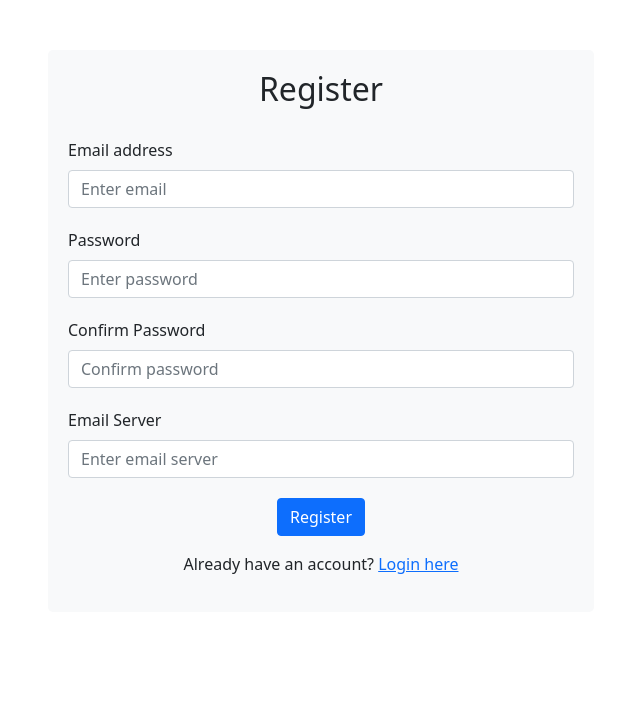
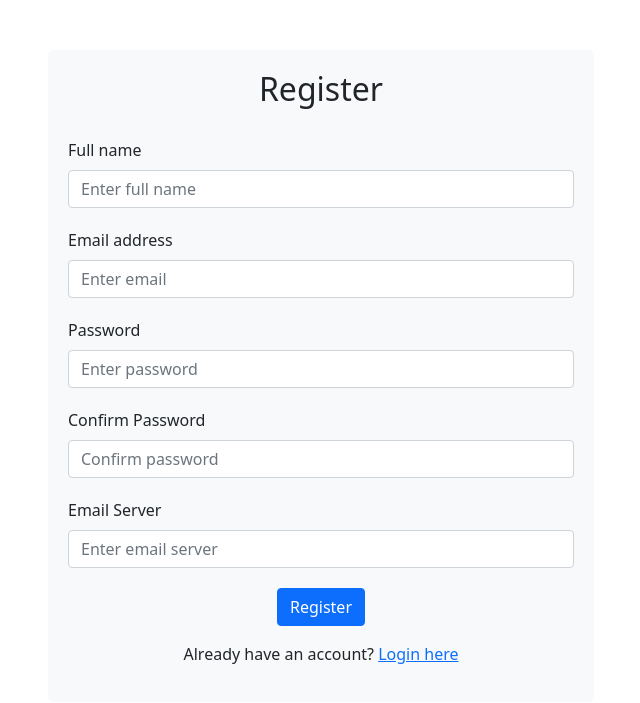
Before and after one commit to edafeoke/epost, a Flask app: page /register in a window 1280 px wide. Shown: the top 703 px of the page, without its empty margins (319-959 px from the left). Run offline with Flask 2, Linux system fonts and the light colour scheme; parts of the project's set-up code (start-up, migrations or seed data) failed here and were passed over; some libraries are stand-ins or nearby versions.

Commit message:
Pushing updates

```diff
--- a/app.py
+++ b/app.py
@@ -2,7 +2,7 @@ from flask import Flask, render_template, request, jsonify, redirect, url_for, f
 from flask_sqlalchemy import SQLAlchemy
 from flask_mail import Mail, Message
 from flask_login import LoginManager, login_user, login_required, logout_user
-from models import *
+import models
 
 app = Flask(__name__)
 app.config.from_pyfile('config.py')
@@ -18,7 +18,7 @@ login_manager.login_view = 'login'
 @login_manager.user_loader
 def load_user(user_id):
     # Implement the user loader function based on your User model
-    return User.query.get(int(user_id))
+    return models.User.query.get(int(user_id))
 
 @app.route('/')
 def index():
@@ -51,7 +51,7 @@ def login():
         email = request.form['email']
         password = request.form['password']
         # Validate the login credentials and login the user
-        user = User.query.filter_by(email=email).first()
+        user = models.User.query.filter_by(email=email).first()
         if user and user.check_password(password):
             login_user(user)
             return jsonify({'message': 'Logged in successfully'})
@@ -62,23 +62,24 @@ def login():
 @app.route('/register', methods=['GET', 'POST'])
 def register():
     if request.method == 'POST':
+        print("inside the post method")
         email = request.form['email']
         password = request.form['password']
-        full_name = request.form['full_name']
+        full_name = request.form['name']
 
         # Check if the user already exists
-        user = User.query.filter_by(email=email).first()
+        user = models.User.query.filter_by(email=email).first()
         if user:
             flash('Email already exists. Please login.')
             return redirect(url_for('login'))
 
         # Create a new user
-        new_user = User(email=email, password=password, full_name=full_name)
+        new_user = models.User(email=email, password=password, full_name=full_name)
         db.session.add(new_user)
         db.session.commit()
 
         flash('Registration successful. Please login.')
-        return redirect(url_for('login'))
+        return redirect(url_for('register'))
 
     return render_template('register.html')
 
--- a/config.py
+++ b/config.py
@@ -1,6 +1,7 @@
 # Flask configuration
 SECRET_KEY = 'your-secret-key'
-SQLALCHEMY_DATABASE_URI = 'mysql://root:@localhost/epost'
+SQLALCHEMY_DATABASE_URI = 'mysql://root:@localhost:3306/epost'
+
 SQLALCHEMY_TRACK_MODIFICATIONS = False
 
 # Flask-Mail configuration
@@ -8,5 +9,5 @@ MAIL_SERVER = 'smtp.gmail.com'
 MAIL_PORT = 587
 MAIL_USE_TLS = True
 MAIL_USERNAME = 'greatedafeoke@gmail.com'
-MAIL_PASSWORD = 'your-password'
+MAIL_PASSWORD = ''
 MAIL_DEFAULT_SENDER = 'greatedafeoke@gmail.com'
--- a/templates/register.html
+++ b/templates/register.html
@@ -36,22 +36,26 @@
       <div class="col-lg-6">
         <div class="form-container">
           <h2>Register</h2>
-          <form>
+          <form method="POST" action="">
+            <div class="mb-3">
+              <label for="name" class="form-label">Full name</label>
+              <input type="text" name="name" class="form-control" id="email" placeholder="Enter full name">
+            </div>
             <div class="mb-3">
               <label for="email" class="form-label">Email address</label>
-              <input type="email" class="form-control" id="email" placeholder="Enter email">
+              <input type="email" name="email" class="form-control" id="email" placeholder="Enter email">
             </div>
             <div class="mb-3">
               <label for="password" class="form-label">Password</label>
-              <input type="password" class="form-control" id="password" placeholder="Enter password">
+              <input type="password" name="password" class="form-control" id="password" placeholder="Enter password">
             </div>
             <div class="mb-3">
               <label for="confirm-password" class="form-label">Confirm Password</label>
-              <input type="password" class="form-control" id="confirm-password" placeholder="Confirm password">
+              <input type="password" name="confirm_password" class="form-control" id="confirm-password" placeholder="Confirm password">
             </div>
             <div class="mb-3">
               <label for="email-server" class="form-label">Email Server</label>
-              <input type="text" class="form-control" id="email-server" placeholder="Enter email server">
+              <input type="text" name="email_server" class="form-control" id="email-server" placeholder="Enter email server">
             </div>
             <div class="text-center">
               <button type="submit" class="btn btn-primary">Register</button>
```
